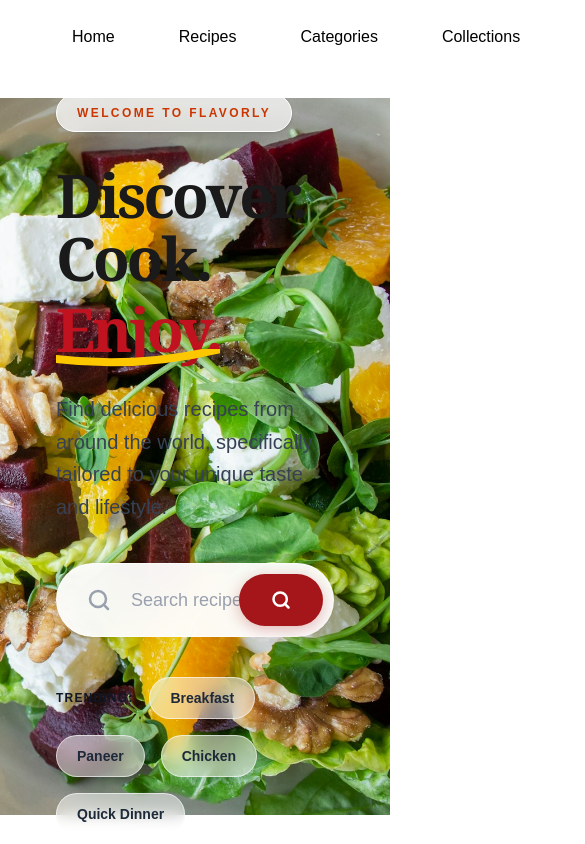
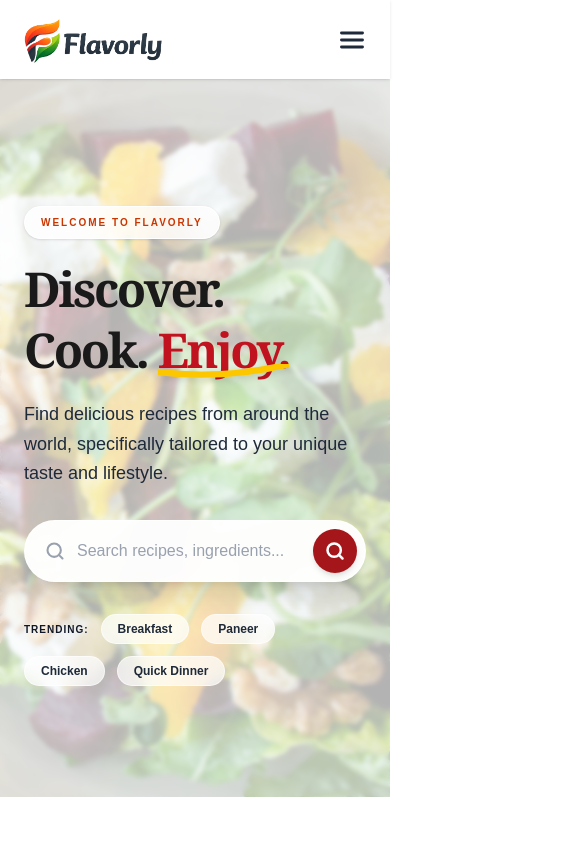
Before and after one commit to debkumar2/Recipe-Finder, a React (Vite) app: page / in a window 390 px wide. Shown: the top 844 px of the page, 585 px wide, since content can reach past the window. Built offline with nearby package versions, Linux system fonts and the light colour scheme; a web font is replaced by a local one.

Commit message:
navbar responsive added

```diff
--- a/src/components/Banner.jsx
+++ b/src/components/Banner.jsx
@@ -6,54 +6,57 @@ const Banner = () => {
 
   return (
     <div
-      className='h-[85vh] w-full bg-cover bg-right bg-no-repeat relative flex items-center bg-[#fcfaf6]'
+      className='min-h-[85vh] w-full py-16 md:py-0 bg-cover bg-right bg-no-repeat relative flex items-center bg-[#fcfaf6]'
       style={{ backgroundImage: `url(${bannerImage})` }}
     >
-      <div className="w-full px-14 flex relative z-10">
-        <div className="w-full md:w-[60%] flex flex-col gap-8">
+      {/* Mobile background overlay for text readability on portrait screens */}
+      <div className="absolute inset-0 bg-white/70 backdrop-blur-[2px] md:hidden"></div>
+
+      <div className="w-full px-6 md:px-14 lg:px-20 flex relative z-10">
+        <div className="w-full md:w-[80%] lg:w-[60%] flex flex-col gap-6 md:gap-8">
 
           {/* Redesigned Welcome Badge (Premium Glass Pill) */}
-          <div className="inline-flex items-center gap-3 bg-white/70 backdrop-blur-md border border-white shadow-sm px-5 py-2.5 rounded-full w-max mt-4">
-            <span className="text-orange-700 font-extrabold text-xs tracking-[0.2em] uppercase">Welcome to Flavorly</span>
+          <div className="inline-flex items-center gap-3 bg-white/80 md:bg-white/70 backdrop-blur-md border border-white shadow-sm px-4 py-2 md:px-5 md:py-2.5 rounded-full w-max mt-4">
+            <span className="text-orange-700 font-extrabold text-[10px] md:text-xs tracking-[0.2em] uppercase">Welcome to Flavorly</span>
           </div>
 
           {/* Upgraded Massive Heading */}
-          <h1 className="text-6xl lg:text-8xl font-bold text-[#1a1a1a] leading-[1.05] font-serif tracking-tighter">
+          <h1 className="text-5xl sm:text-6xl lg:text-8xl font-bold text-[#1a1a1a] leading-[1.1] md:leading-[1.05] font-serif tracking-tighter">
             Discover.<br />
             Cook. <span className="text-[#c1121f] relative inline-block mt-2">
               Enjoy.
-              <svg className="absolute w-full h-5 -bottom-2 left-0 text-yellow-400 drop-shadow-md" viewBox="0 0 100 10" preserveAspectRatio="none">
+              <svg className="absolute w-full h-4 md:h-5 -bottom-1 md:-bottom-2 left-0 text-yellow-400 drop-shadow-md" viewBox="0 0 100 10" preserveAspectRatio="none">
                 <path d="M0 5 Q 50 10 100 0" stroke="currentColor" strokeWidth="4" fill="none" strokeLinecap="round" />
               </svg>
             </span>
           </h1>
 
           {/* Refined Subtitle */}
-          <p className="text-gray-700 text-xl max-w-lg font-medium leading-relaxed">
+          <p className="text-gray-800 md:text-gray-700 text-lg md:text-xl max-w-lg font-medium leading-relaxed">
             Find delicious recipes from around the world, specifically tailored to your unique taste and lifestyle.
           </p>
 
           {/* Premium Interactive Search Bar */}
-          <div className="flex items-center bg-white/95 backdrop-blur-xl rounded-full p-2.5 shadow-[0_20px_50px_rgb(0,0,0,0.08)] border border-white/80 max-w-xl mt-2 transition-all duration-300 hover:shadow-[0_20px_50px_rgb(0,0,0,0.12)] focus-within:ring-4 focus-within:ring-red-100">
-            <div className="px-5 text-gray-400">
-              <svg xmlns="http://www.w3.org/2000/svg" width="24" height="24" viewBox="0 0 24 24" fill="none" stroke="currentColor" strokeWidth="2.5" strokeLinecap="round" strokeLinejoin="round"><circle cx="11" cy="11" r="8"></circle><line x1="21" y1="21" x2="16.65" y2="16.65"></line></svg>
+          <div className="flex items-center bg-white/95 backdrop-blur-xl rounded-full p-2 md:p-2.5 shadow-xl border border-white/80 max-w-xl mt-2 transition-all duration-300 focus-within:ring-4 focus-within:ring-red-100">
+            <div className="px-3 md:px-5 text-gray-400">
+              <svg xmlns="http://www.w3.org/2000/svg" className="w-5 h-5 md:w-6 md:h-6" viewBox="0 0 24 24" fill="none" stroke="currentColor" strokeWidth="2.5" strokeLinecap="round" strokeLinejoin="round"><circle cx="11" cy="11" r="8"></circle><line x1="21" y1="21" x2="16.65" y2="16.65"></line></svg>
             </div>
             <input
               type="text"
-              placeholder="Search recipes, ingredients, or chefs..."
-              className="flex-1 outline-none text-gray-800 placeholder-gray-400 bg-transparent text-lg font-medium w-full"
+              placeholder="Search recipes, ingredients..."
+              className="flex-1 outline-none text-gray-800 placeholder-gray-400 bg-transparent text-base md:text-lg font-medium w-full"
             />
-            <button className="bg-[#a4161a] hover:bg-[#800f13] text-white rounded-full px-8 py-4 flex items-center justify-center transition-all duration-300 shadow-[0_4px_15px_rgb(164,22,26,0.3)] hover:shadow-[0_6px_20px_rgb(164,22,26,0.5)] hover:-translate-y-0.5">
-              <span className="font-bold text-lg hidden sm:block">Explore</span>
-              <svg className="sm:hidden" xmlns="http://www.w3.org/2000/svg" width="20" height="20" viewBox="0 0 24 24" fill="none" stroke="currentColor" strokeWidth="3" strokeLinecap="round" strokeLinejoin="round"><circle cx="11" cy="11" r="8"></circle><line x1="21" y1="21" x2="16.65" y2="16.65"></line></svg>
+            <button className="bg-[#a4161a] hover:bg-[#800f13] text-white rounded-full p-3 sm:px-6 md:px-8 sm:py-3 md:py-4 flex items-center justify-center transition-all duration-300 shadow-md">
+              <span className="font-bold text-base md:text-lg hidden sm:block">Explore</span>
+              <svg className="sm:hidden w-5 h-5" xmlns="http://www.w3.org/2000/svg" viewBox="0 0 24 24" fill="none" stroke="currentColor" strokeWidth="3" strokeLinecap="round" strokeLinejoin="round"><circle cx="11" cy="11" r="8"></circle><line x1="21" y1="21" x2="16.65" y2="16.65"></line></svg>
             </button>
           </div>
 
           {/* Upgraded Floating Tags */}
-          <div className="flex items-center gap-4 mt-2 flex-wrap">
-            <span className="font-black text-gray-900 text-xs tracking-widest uppercase">Trending:</span>
+          <div className="flex items-center gap-3 md:gap-4 mt-2 flex-wrap">
+            <span className="font-black text-gray-900 text-[10px] md:text-xs tracking-widest uppercase">Trending:</span>
             {['Breakfast', 'Paneer', 'Chicken', 'Quick Dinner'].map((tag) => (
-              <span key={tag} className="px-5 py-2.5 bg-white/50 backdrop-blur-sm border border-white/60 text-gray-800 rounded-full text-sm font-bold hover:bg-white hover:shadow-[0_8px_20px_rgb(0,0,0,0.06)] cursor-pointer transition-all duration-300 hover:-translate-y-0.5">
+              <span key={tag} className="px-4 py-1.5 md:px-5 md:py-2.5 bg-white/70 md:bg-white/50 backdrop-blur-sm border border-white/60 text-gray-800 rounded-full text-xs md:text-sm font-bold hover:bg-white hover:shadow-md cursor-pointer transition-all">
                 {tag}
               </span>
             ))}
--- a/src/components/Navbar.jsx
+++ b/src/components/Navbar.jsx
@@ -1,35 +1,102 @@
-import React from "react";
+import React, { useState, useEffect } from "react";
 import brandImg from "../assets/brandLogo.png";
 import CmnButton from "./CmnButton";
+
 const Navbar = () => {
+  const [isMobileMenuOpen, setIsMobileMenuOpen] = useState(false);
+
+  // Prevent background scrolling when mobile menu is open
+  useEffect(() => {
+    if (isMobileMenuOpen) {
+      document.body.style.overflow = "hidden";
+    } else {
+      document.body.style.overflow = "unset";
+    }
+    return () => {
+      document.body.style.overflow = "unset";
+    };
+  }, [isMobileMenuOpen]);
+
   return (
-    <div className="sticky top-0 left-0 w-full py-4 z-50 bg-white text-black px-14 flex items-center justify-between">
-      <div className="w-[180px]">
-        <img src={brandImg} alt="" className="w-full ojbect" />
+    <div className="sticky top-0 left-0 w-full z-50 bg-white text-black shadow-sm">
+      {/* Main Navbar Bar */}
+      <div className="px-6 md:px-14 py-4 flex items-center justify-between relative bg-white z-50">
+        <div className="w-[140px] md:w-[180px]">
+          <img src={brandImg} alt="Flavorly Logo" className="w-full object-contain" />
+        </div>
+
+        {/* Desktop Navigation */}
+        <ul className="hidden lg:flex gap-4 xl:gap-8">
+          {['Home', 'Recipes', 'Categories', 'Collections', 'Meal Planner', 'About'].map((item) => (
+            <li key={item} className="px-2 xl:px-4 py-2">
+              <a
+                href="#"
+                className="relative font-medium text-sm xl:text-base text-gray-800 hover:text-red-600 transition-colors py-1 after:absolute after:-bottom-1 after:left-0 after:h-[2px] after:w-full after:bg-red-600 after:scale-x-0 hover:after:scale-x-100 after:transition-transform after:duration-300 after:origin-left"
+              >
+                {item}
+              </a>
+            </li>
+          ))}
+        </ul>
+
+        {/* Right Side Items */}
+        <div className="flex items-center gap-2 sm:gap-4">
+          {/* Action Buttons (Hidden on mobile & tablet) */}
+          <div className="hidden lg:flex gap-3 xl:gap-4">
+            <CmnButton btnName="Log In" variant="dark" />
+            <CmnButton btnName="Sign Up" variant="red" />
+          </div>
+
+          {/* Mobile Hamburger Menu Icon */}
+          <button
+            className="lg:hidden p-2 -mr-2 text-gray-800 hover:text-red-600 transition-colors"
+            onClick={() => setIsMobileMenuOpen(!isMobileMenuOpen)}
+          >
+            {isMobileMenuOpen ? (
+              <svg xmlns="http://www.w3.org/2000/svg" width="28" height="28" viewBox="0 0 24 24" fill="none" stroke="currentColor" strokeWidth="2.5" strokeLinecap="round" strokeLinejoin="round">
+                <line x1="18" y1="6" x2="6" y2="18"></line>
+                <line x1="6" y1="6" x2="18" y2="18"></line>
+              </svg>
+            ) : (
+              <svg xmlns="http://www.w3.org/2000/svg" width="28" height="28" viewBox="0 0 24 24" fill="none" stroke="currentColor" strokeWidth="2.5" strokeLinecap="round" strokeLinejoin="round">
+                <line x1="3" y1="12" x2="21" y2="12"></line>
+                <line x1="3" y1="6" x2="21" y2="6"></line>
+                <line x1="3" y1="18" x2="21" y2="18"></line>
+              </svg>
+            )}
+          </button>
+        </div>
       </div>
-      <ul className="flex gap-8">
-        <li className="px-4 py-2">
-          <a href="" className="font-medium text-base">Home</a>
-        </li>
-        <li className="px-4 py-2">
-          <a href="" className="font-medium text-base">Recipes</a>
-        </li>
-        <li className="px-4 py-2">
-          <a href="" className="font-medium text-base">Categories</a>
-        </li>
-        <li className="px-4 py-2">
-          <a href="" className="font-medium text-base">Collections</a>
-        </li>
-        <li className="px-4 py-2">
-          <a href="" className="font-medium text-base">Meal Planner</a>
-        </li>
-        <li className="px-4 py-2">
-          <a href="" className="font-medium text-base">About</a>
-        </li>
-      </ul>
-      <div className="flex gap-4">
-        <CmnButton btnName="Log In" variant="dark" />
-        <CmnButton btnName="Sign Up" variant="red" />
+
+      {/* Mobile Menu Dropdown */}
+      <div
+        className={`lg:hidden absolute top-full left-0 w-full bg-white border-t border-gray-100 shadow-xl py-6 px-6 flex flex-col gap-6 z-40 max-h-[calc(100vh-70px)] overflow-y-auto transition-all duration-300 ease-in-out ${
+          isMobileMenuOpen
+            ? "opacity-100 visible translate-y-0"
+            : "opacity-0 invisible -translate-y-4 pointer-events-none"
+        }`}
+      >
+        <ul className="flex flex-col gap-4">
+          {['Home', 'Recipes', 'Categories', 'Collections', 'Meal Planner', 'About'].map((item) => (
+            <li key={item}>
+              <a
+                href="#"
+                className="inline-block relative font-semibold text-lg text-gray-800 hover:text-red-600 transition-colors py-1 after:absolute after:bottom-0 after:left-0 after:h-[2px] after:w-full after:bg-red-600 after:scale-x-0 hover:after:scale-x-100 after:transition-transform after:duration-300 after:origin-left"
+              >
+                {item}
+              </a>
+            </li>
+          ))}
+        </ul>
+
+        <div className="flex flex-col gap-3 pt-4 border-t border-gray-100">
+          <div className="flex justify-center w-full [&>button]:w-full">
+            <CmnButton btnName="Log In" variant="dark" />
+          </div>
+          <div className="flex justify-center w-full [&>button]:w-full">
+            <CmnButton btnName="Sign Up" variant="red" />
+          </div>
+        </div>
       </div>
     </div>
   );
```
